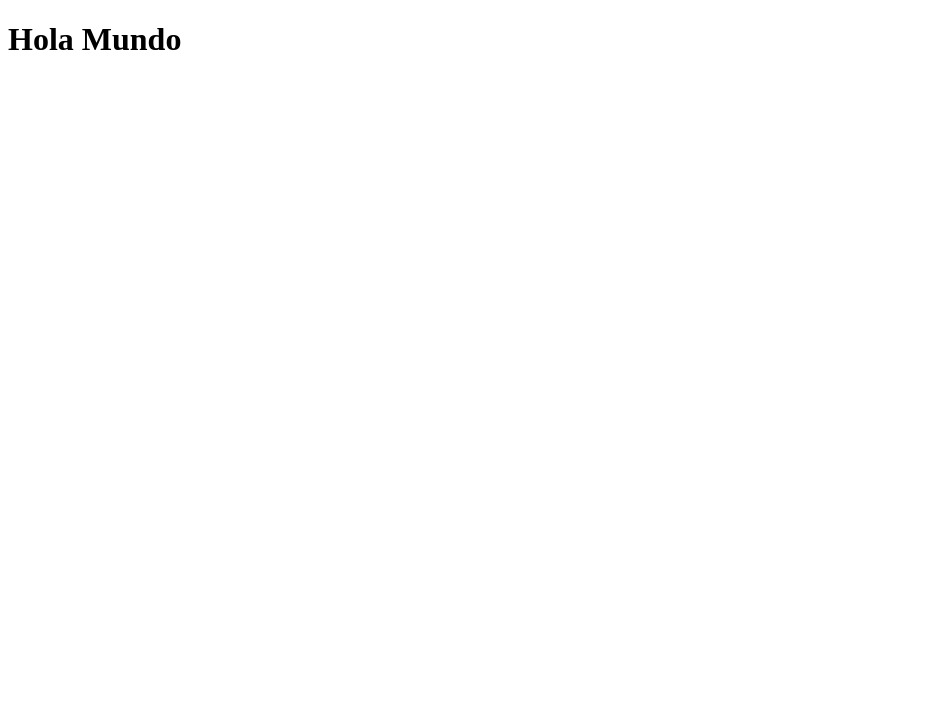
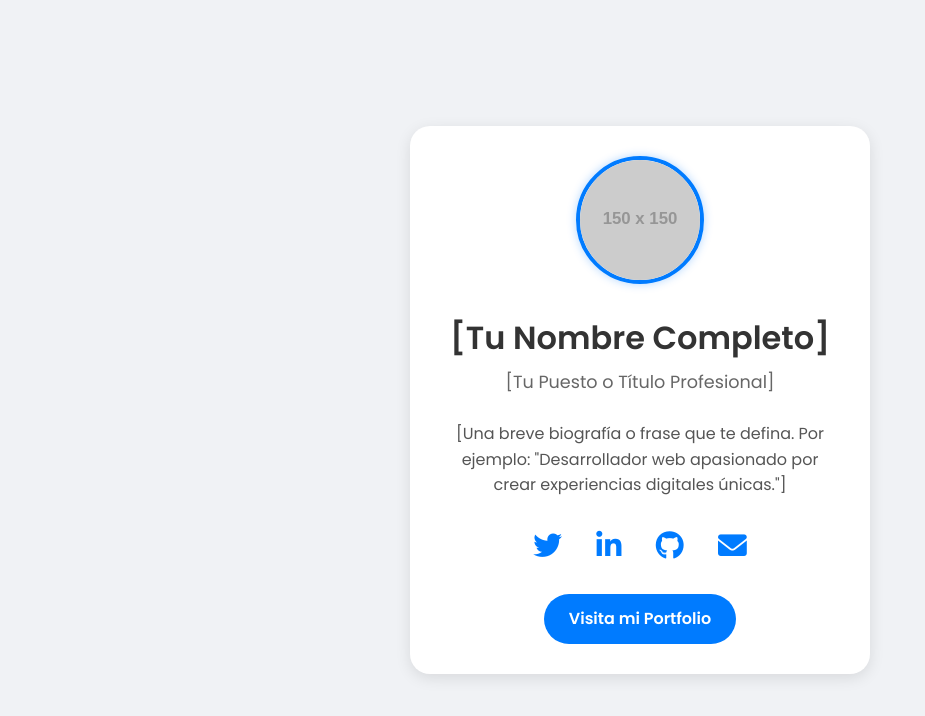
Before and after one commit to javdev123/endesarrollo, a plain HTML site: page index.html in a window 1280 px wide. Shown: the whole page, without its empty margins (0-925 px from the left). Drawn offline with Linux system fonts and the light colour scheme; placeholder pictures from the web are drawn by us.

Commit message:
proyecto inicio

```diff
--- a/index.html
+++ b/index.html
@@ -3,11 +3,37 @@
 <head>
     <meta charset="UTF-8">
     <meta name="viewport" content="width=device-width, initial-scale=1.0">
-    <title>Document</title>
+    <title>Mi Tarjeta de Presentación Digital</title>
     <link rel="stylesheet" href="style.css">
+    <link rel="stylesheet" href="https://cdnjs.cloudflare.com/ajax/libs/font-awesome/6.0.0-beta3/css/all.min.css">
+    <link rel="preconnect" href="https://fonts.googleapis.com">
+    <link rel="preconnect" href="https://fonts.gstatic.com" crossorigin>
+    <link href="https://fonts.googleapis.com/css2?family=Poppins:wght@300;400;600&display=swap" rel="stylesheet">
 </head>
 <body>
-    <h1>Hola Mundo</h1>
+    <main class="card">
+        <header class="card-header">
+            <img src="https://via.placeholder.com/150" alt="Foto de perfil" class="profile-img">
+            <h1>[Tu Nombre Completo]</h1>
+            <h2>[Tu Puesto o Título Profesional]</h2>
+        </header>
+
+        <section class="card-body">
+            <p>[Una breve biografía o frase que te defina. Por ejemplo: "Desarrollador web apasionado por crear experiencias digitales únicas."]</p>
+        </section>
+
+        <nav class="social-links">
+            <a href="https://twitter.com/[tu_usuario]" target="_blank" class="social-link"><i class="fab fa-twitter"></i></a>
+            <a href="https://linkedin.com/in/[tu_usuario]" target="_blank" class="social-link"><i class="fab fa-linkedin-in"></i></a>
+            <a href="https://github.com/[tu_usuario]" target="_blank" class="social-link"><i class="fab fa-github"></i></a>
+            <a href="mailto:[tu_correo]@gmail.com" class="social-link"><i class="fas fa-envelope"></i></a>
+        </nav>
+
+        <footer class="card-footer">
+            <a href="https://tu-portfolio.com" target="_blank" class="portfolio-link">Visita mi Portfolio</a>
+        </footer>
+    </main>
+
     <script src="script.js"></script>
 </body>
 </html>
--- a/script.js
+++ b/script.js
@@ -0,0 +1,5 @@
+// Este script es opcional. Puedes añadir aquí funcionalidad más avanzada.
+document.addEventListener('DOMContentLoaded', () => {
+    console.log('¡Hola! Bienvenido a mi tarjeta de presentación digital.');
+    // Podrías añadir aquí efectos o interactividad, como un modo oscuro.
+});
--- a/style.css
+++ b/style.css
@@ -0,0 +1,95 @@
+:root {
+    --bg-color: #f0f2f5;
+    --card-bg-color: #ffffff;
+    --text-color: #333;
+    --link-color: #007bff;
+    --shadow: 0 4px 15px rgba(0, 0, 0, 0.1);
+}
+
+body {
+    font-family: 'Poppins', sans-serif;
+    background-color: var(--bg-color);
+    color: var(--text-color);
+    display: flex;
+    justify-content: center;
+    align-items: center;
+    min-height: 100vh;
+    margin: 0;
+    line-height: 1.6;
+}
+
+.card {
+    background-color: var(--card-bg-color);
+    border-radius: 20px;
+    box-shadow: var(--shadow);
+    text-align: center;
+    padding: 30px;
+    max-width: 400px;
+    width: 90%;
+    transition: transform 0.3s ease;
+}
+
+.card:hover {
+    transform: translateY(-5px);
+}
+
+.profile-img {
+    width: 120px;
+    height: 120px;
+    border-radius: 50%;
+    object-fit: cover;
+    margin-bottom: 20px;
+    border: 4px solid var(--link-color);
+    box-shadow: 0 0 10px rgba(0, 123, 255, 0.3);
+}
+
+h1 {
+    font-size: 2em;
+    margin: 0;
+    font-weight: 600;
+}
+
+h2 {
+    font-size: 1.1em;
+    color: #666;
+    margin-top: 5px;
+    font-weight: 400;
+}
+
+.card-body p {
+    font-size: 1em;
+    color: #555;
+    margin: 25px 0;
+}
+
+.social-links {
+    margin-top: 20px;
+}
+
+.social-link {
+    color: var(--link-color);
+    font-size: 1.8em;
+    margin: 0 15px;
+    transition: color 0.3s ease, transform 0.3s ease;
+}
+
+.social-link:hover {
+    color: #0056b3;
+    transform: scale(1.1);
+}
+
+.portfolio-link {
+    display: inline-block;
+    background-color: var(--link-color);
+    color: #ffffff;
+    padding: 12px 25px;
+    text-decoration: none;
+    border-radius: 50px;
+    margin-top: 25px;
+    font-weight: 600;
+    transition: background-color 0.3s ease;
+}
+
+.portfolio-link:hover {
+    background-color: #0056b3;
+}
```
